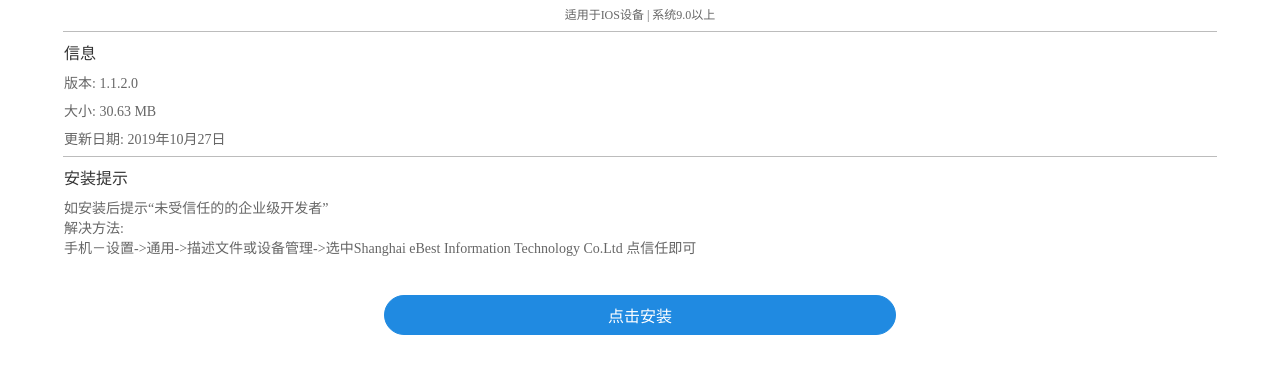
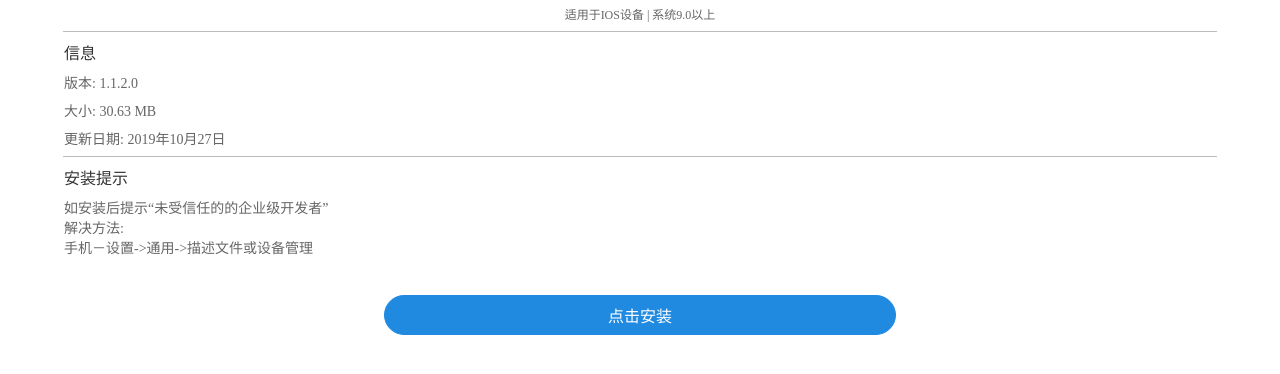
Before and after one commit to xiaomo94/apptes, a plain HTML site: page index.html in a window 1280 px wide. Shown: the part 72-446 px from the top of the page. Drawn offline with Linux system fonts and the light colour scheme.

Commit message:
no message

```diff
--- a/index.html
+++ b/index.html
@@ -120,7 +120,7 @@
       <div class = "texts">更新日期: 2019年10月27日 </div>
       <HR style="margin-top:8px;" align=center width=90% color=#bcbcbc SIZE=1 noShade>
       <div class = "tips">安装提示</div>
-      <div class = "texts">如安装后提示“未受信任的的企业级开发者”</br>解决方法:</br>手机－设置->通用->描述文件或设备管理->选中Shanghai eBest Information Technology Co.Ltd 点信任即可 </div>
+      <div class = "texts">如安装后提示“未受信任的的企业级开发者”</br>解决方法:</br>手机－设置->通用->描述文件或设备管理 </div>
       <div id="tipSuccess" style="display:none;margin-top:10px;margin-right: auto; margin-left: auto;color:#72c02c;text-align:center;">正在安装，请按Home键在桌面查看</div>
       <img id="loading" style = "display:none;margin-top: 10px;margin-right: auto; margin-left: auto;width:30px;height:30px;" src = "https://store.ebestmobile.net/iphone/smefactory/loading.gif"/>
 </br>
```
